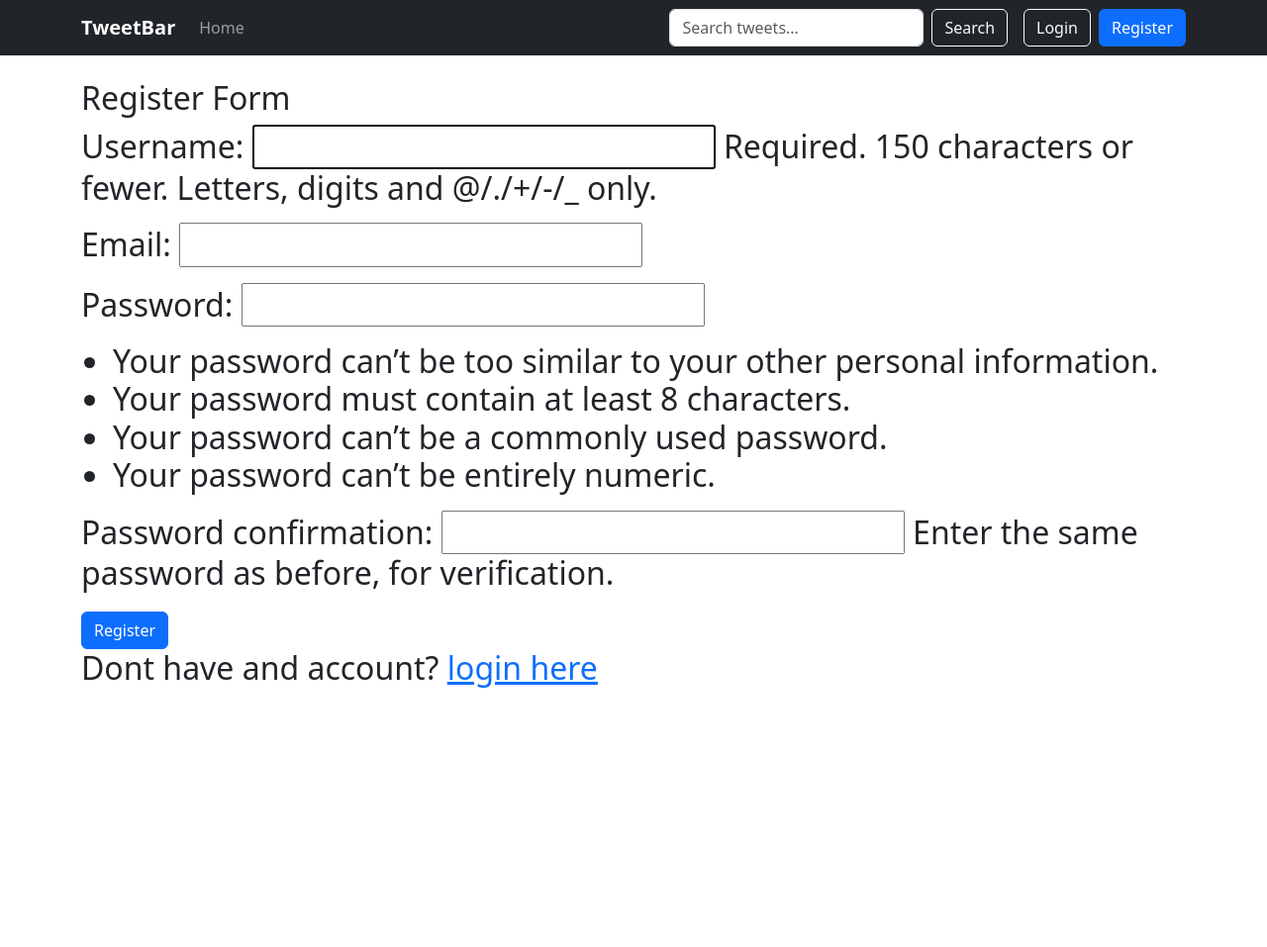
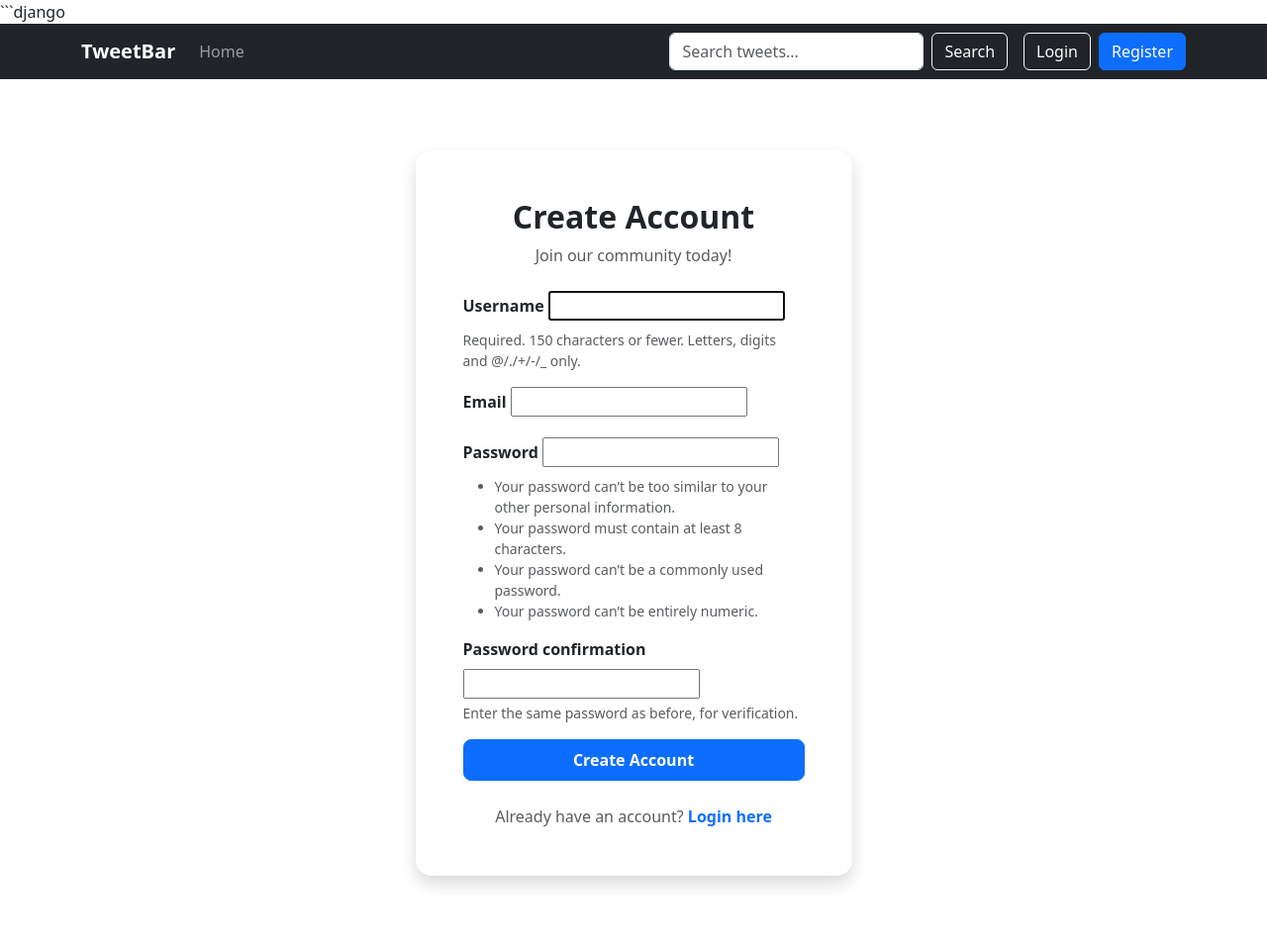
Before and after one commit to mahibulhasandev/django-tweet-app, a Django app: page /tweet/register/ in a window 1280 px wide. Shown: the whole page at 99% size. Before the commit the page ends 695 px from the top, so only its background shows below. Run offline with Django 5.2, Linux system fonts and the light colour scheme.

Commit message:
improve tweet register pages

````diff
--- a/templates/registration/register.html
+++ b/templates/registration/register.html
@@ -1,12 +1,80 @@
+```django
 {% extends "layout.html" %}
 
+{% block title %}Register | Tweet App{% endblock %}
+
 {% block content %}
-<h2>Register Form <h2>
-    <form method='post'>
-        {% csrf_token %}
-        {{form.as_p}}
-        <button class="btn btn-primary">Register</button>
 
-    </form>
-    <p>Dont have and account? <a href="{% url 'login' %}">login here</a></p>
-{% endblock  %}
+<div class="container py-5">
+    <div class="row justify-content-center">
+        <div class="col-md-7 col-lg-5">
+
+            <div class="card shadow border-0 rounded-4">
+                <div class="card-body p-4 p-md-5">
+
+                    <div class="text-center mb-4">
+                        <h2 class="fw-bold">Create Account</h2>
+                        <p class="text-muted">
+                            Join our community today!
+                        </p>
+                    </div>
+
+                    <form method="post">
+                        {% csrf_token %}
+
+                        {% if form.non_field_errors %}
+                            <div class="alert alert-danger">
+                                {{ form.non_field_errors }}
+                            </div>
+                        {% endif %}
+
+                        {% for field in form %}
+                            <div class="mb-3">
+
+                                <label class="form-label fw-semibold">
+                                    {{ field.label }}
+                                </label>
+
+                                {{ field }}
+
+                                {% if field.help_text %}
+                                    <div class="form-text">
+                                        {{ field.help_text|safe }}
+                                    </div>
+                                {% endif %}
+
+                                {% if field.errors %}
+                                    <div class="text-danger small mt-1">
+                                        {{ field.errors }}
+                                    </div>
+                                {% endif %}
+
+                            </div>
+                        {% endfor %}
+
+                        <button type="submit"
+                                class="btn btn-primary w-100 py-2 fw-semibold rounded-3">
+                            Create Account
+                        </button>
+
+                    </form>
+
+                    <div class="text-center mt-4">
+                        <p class="text-muted mb-0">
+                            Already have an account?
+                            <a href="{% url 'login' %}"
+                               class="text-decoration-none fw-semibold">
+                                Login here
+                            </a>
+                        </p>
+                    </div>
+
+                </div>
+            </div>
+
+        </div>
+    </div>
+</div>
+
+{% endblock %}
+```
````
